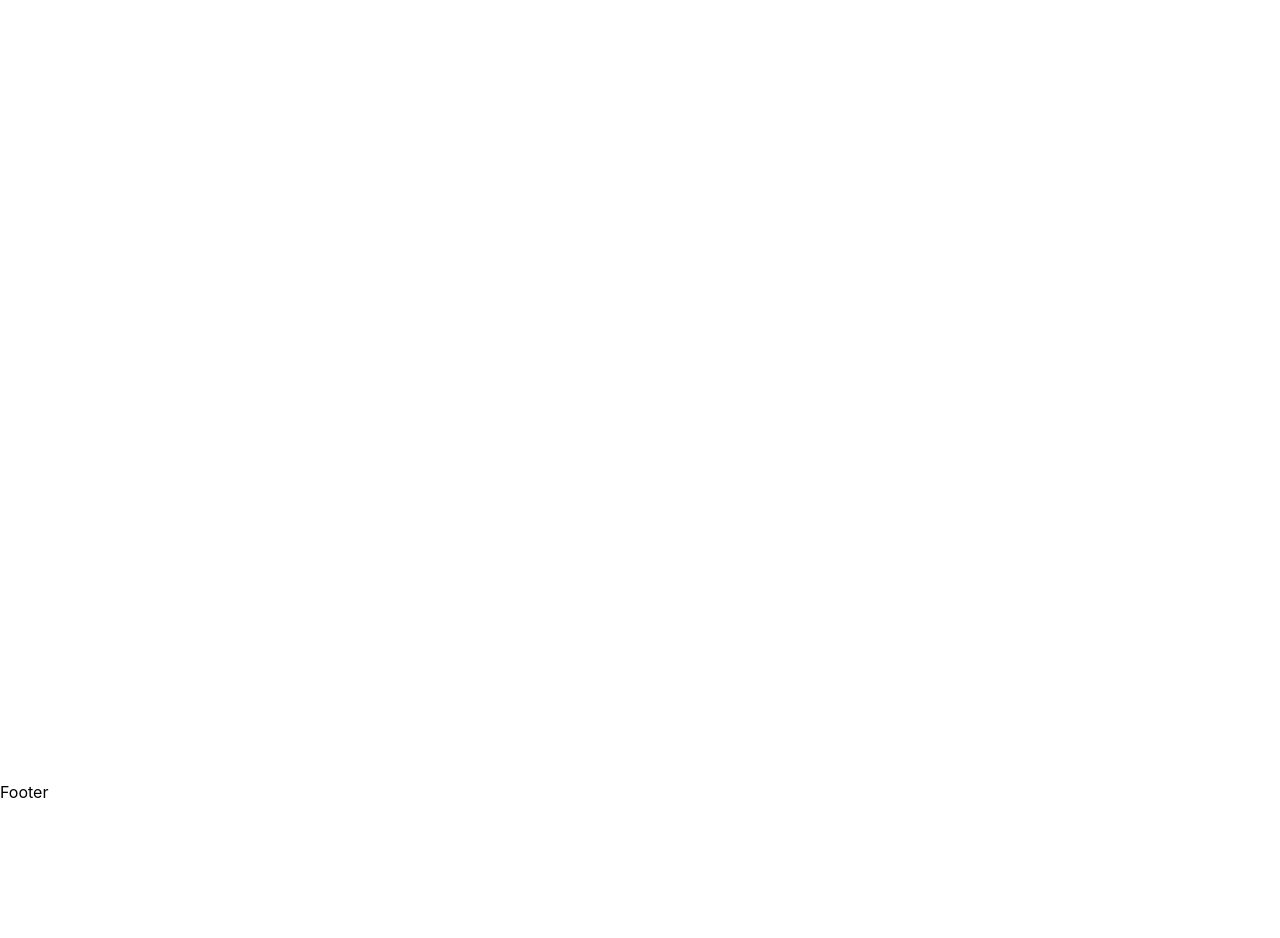
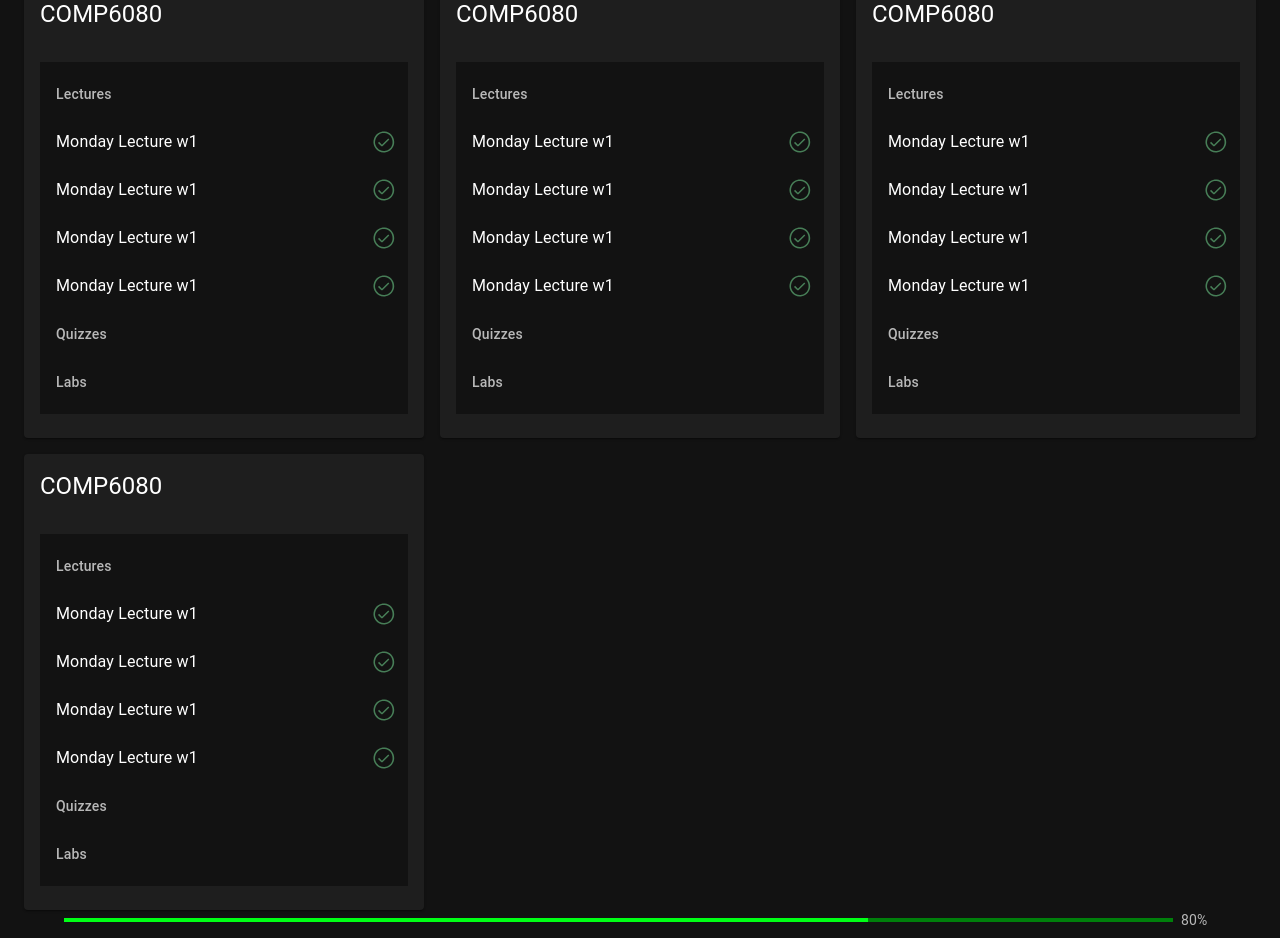
Before and after one commit to flynnlambrechts/TodoUni, a React (Create React App) app in the folder frontend/: page /list in a window 1280 px wide. Shown: the part 86-1024 px from the top of the page. Before the commit the page ends 948 px from the top, so only its background shows below. Built offline with nearby package versions, Linux system fonts and the light colour scheme.

Commit message:
Progress

```diff
--- a/frontend/src/components/Footer.jsx
+++ b/frontend/src/components/Footer.jsx
@@ -1,14 +1,12 @@
 import React from 'react';
-
+import ProgressBar from './ProgressBar';
+import { Container } from '@mui/material';
 
 function Footer() {
-    const style = {
-        width: "100vw",
-        height: 80
-    }
-    return (<div style={style}>
-        Footer
-    </div>);
+
+    return (<Container sx={{ mb: 1 }}>
+        <ProgressBar />
+    </Container>);
 }
 
 export default Footer;
--- a/frontend/src/components/Main.jsx
+++ b/frontend/src/components/Main.jsx
@@ -1,14 +1,16 @@
 import React from 'react';
-
+import { Container } from '@mui/material';
 
 function Main(props) {
     const style = {
+        display: "block",
         flexGrow: 1,
-        height: 800
     }
     return (<main style={style}>
-        {props.children}
-    </main>);
+        <Container maxWidth="unset">
+            {props.children}
+        </Container>
+    </main >);
 }
 
 export default Main;
--- /dev/null
+++ b/frontend/src/components/ProgressBar.jsx
@@ -0,0 +1,38 @@
+import * as React from 'react';
+import LinearProgress from '@mui/material/LinearProgress';
+import Typography from '@mui/material/Typography';
+import Box from '@mui/material/Box';
+
+function LinearProgressWithLabel(props) {
+  return (
+    <Box sx={{ display: 'flex', alignItems: 'center' }}>
+      <Box sx={{ width: '100%', mr: 1 }}>
+        <LinearProgress variant="determinate" {...props} />
+      </Box>
+      <Box sx={{ minWidth: 35 }}>
+        <Typography variant="body2" color="text.secondary">{`${Math.round(
+          props.value,
+        )}%`}</Typography>
+      </Box>
+    </Box>
+  );
+}
+
+export default function ProgressBar() {
+  const [progress, setProgress] = React.useState(10);
+
+  React.useEffect(() => {
+    const timer = setInterval(() => {
+      setProgress((prevProgress) => (prevProgress >= 100 ? 10 : prevProgress + 10));
+    }, 800);
+    return () => {
+      clearInterval(timer);
+    };
+  }, []);
+
+  return (
+    <Box sx={{ width: '100%' }}>
+      <LinearProgressWithLabel value={progress} />
+    </Box>
+  );
+}
--- /dev/null
+++ b/frontend/src/components/SubjectBlock.jsx
@@ -0,0 +1,19 @@
+import React from 'react';
+import { CardContent, Typography } from '@mui/material';
+import Grid from '@mui/material/Unstable_Grid2';
+import Card from '@mui/material/Card';
+import CardHeader from '@mui/material/CardHeader';
+import Tasklist from './TaskList/Tasklist';
+
+function SubjectBlock() {
+    return (<Grid xs={12} md={4}>
+        <Card>
+            <CardHeader title="COMP6080" />
+            <CardContent>
+                <Tasklist />
+            </CardContent>
+        </Card>
+    </Grid >);
+}
+
+export default SubjectBlock;
--- /dev/null
+++ b/frontend/src/components/TaskList/Task.jsx
@@ -0,0 +1,21 @@
+import React from 'react';
+import ListItem from '@mui/material/ListItem';
+import ListItemText from '@mui/material/ListItemText';
+import { IconButton } from '@mui/material';
+import { TickIcon } from '../../Icons/TickIcon/TickIcon';
+
+function Task() {
+
+    return (<ListItem
+        secondaryAction={
+            <IconButton edge="end" aria-label='complete'>
+                <TickIcon sx={{ color: "#477e57" }} />
+            </IconButton>
+        }
+
+    >
+        <ListItemText primary="Monday Lecture w1" />
+    </ListItem>);
+}
+
+export default Task;
--- /dev/null
+++ b/frontend/src/components/TaskList/Tasklist.jsx
@@ -0,0 +1,25 @@
+import React from 'react';
+import List from '@mui/material/List';
+import { ListSubheader } from '@mui/material';
+import Task from './Task';
+function Tasklist(props) {
+
+    return (<List
+        sx={{
+            bgcolor: 'background.paper',
+            position: 'relative',
+            overflow: 'auto',
+            '& ul': { padding: 0 },
+        }}>
+        <ListSubheader>Lectures</ListSubheader>
+        <Task />
+        <Task />
+        <Task />
+        <Task />
+        <ListSubheader>Quizzes</ListSubheader>
+        <ListSubheader>Labs</ListSubheader>
+
+    </List>);
+}
+
+export default Tasklist;
--- a/frontend/src/components/Title.jsx
+++ b/frontend/src/components/Title.jsx
@@ -6,7 +6,6 @@ import { TickIcon } from '../Icons/TickIcon/TickIcon';
 function Title(props) {
     const titleText = "Uni Todo";
     const titleStyle = {
-        mr: 2,
         fontFamily: 'monospace',
         fontWeight: 700,
         letterSpacing: '.3rem',
@@ -17,7 +16,6 @@ function Title(props) {
 
     return (
         <Link to="/" style={{ color: "unset", textDecoration: "none", display: "flex", alignItems: "center" }}>
-            <TickIcon sx={{ ...props.sx, mr: 1 }} />
             <Typography
                 variant={props.variant || "h6"}
                 noWrap
@@ -28,6 +26,7 @@ function Title(props) {
             >
                 {titleText}
             </Typography>
+            <TickIcon sx={{ ...props.sx, ml: 1, mr: 1, }} />
         </Link>
     );
 }
--- a/frontend/src/pages/GridView.jsx
+++ b/frontend/src/pages/GridView.jsx
@@ -1,11 +1,15 @@
 import React from 'react';
-
+import Grid from '@mui/material/Unstable_Grid2';
+import SubjectBlock from "../components/SubjectBlock"
 
 function GridView() {
 
-    return (<div>
-        Grid
-    </div>);
+    return (<Grid container spacing={2}>
+        <SubjectBlock />
+        <SubjectBlock />
+        <SubjectBlock />
+        <SubjectBlock />
+    </Grid>);
 }
 
 export default GridView;
--- a/frontend/src/pages/ListView.jsx
+++ b/frontend/src/pages/ListView.jsx
@@ -1,11 +1,15 @@
 import React from 'react';
-
+import Grid from '@mui/material/Unstable_Grid2';
+import SubjectBlock from "../components/SubjectBlock"
 
 function ListView() {
 
-    return (<div>
-        List
-    </div>);
+    return (<Grid container spacing={2}>
+        <SubjectBlock />
+        <SubjectBlock />
+        <SubjectBlock />
+        <SubjectBlock />
+    </Grid>);
 }
 
 export default ListView;
--- a/frontend/src/pages/Pagelist.jsx
+++ b/frontend/src/pages/Pagelist.jsx
@@ -1,5 +1,7 @@
 import React from 'react';
 import { Route, Routes } from 'react-router-dom';
+import { Box } from '@mui/material';
+
 
 import Navbar from '../components/Navbar';
 import Main from '../components/Main';
@@ -7,13 +9,13 @@ import Footer from '../components/Footer';
 import Dashboard from './Dashboard';
 import GridView from './GridView';
 import ListView from './ListView';
-import { Button } from '@mui/material';
 
 import ThemeModeController from '../wrappers/Theme';
 
 function PageList() {
-    return (<>
+    return (
         <ThemeModeController>
+            <Box sx={{ display: "flex", flexDirection: "column", minHeight: "100vh" }}>
 
                 <Navbar />
                 <Main>
@@ -24,8 +26,9 @@ function PageList() {
                     </Routes>
                 </Main>
                 <Footer />
-        </ThemeModeController>
-    </>);
+            </Box>
+        </ThemeModeController >
+    );
 }
 
 export default PageList;
--- a/frontend/src/wrappers/Theme.jsx
+++ b/frontend/src/wrappers/Theme.jsx
@@ -1,6 +1,6 @@
 import React from 'react';
 import { ThemeProvider, createTheme } from '@mui/material/styles';
-
+import CssBaseline from '@mui/material/CssBaseline';
 export const ThemeContext = React.createContext({ toggleDarkMode: () => { } });
 
 function ThemeModeController(props) {
@@ -33,6 +33,7 @@ function ThemeModeController(props) {
 
     return (<ThemeContext.Provider value={{ colorMode, theme }}>
         <ThemeProvider theme={theme}>
+            <CssBaseline />
             {props.children}
         </ThemeProvider>
     </ThemeContext.Provider>
```
Also changed, not shown: 1 other file (tests, documents, lock files or other folders). Lines whose indentation alone changed are shown as unchanged.
